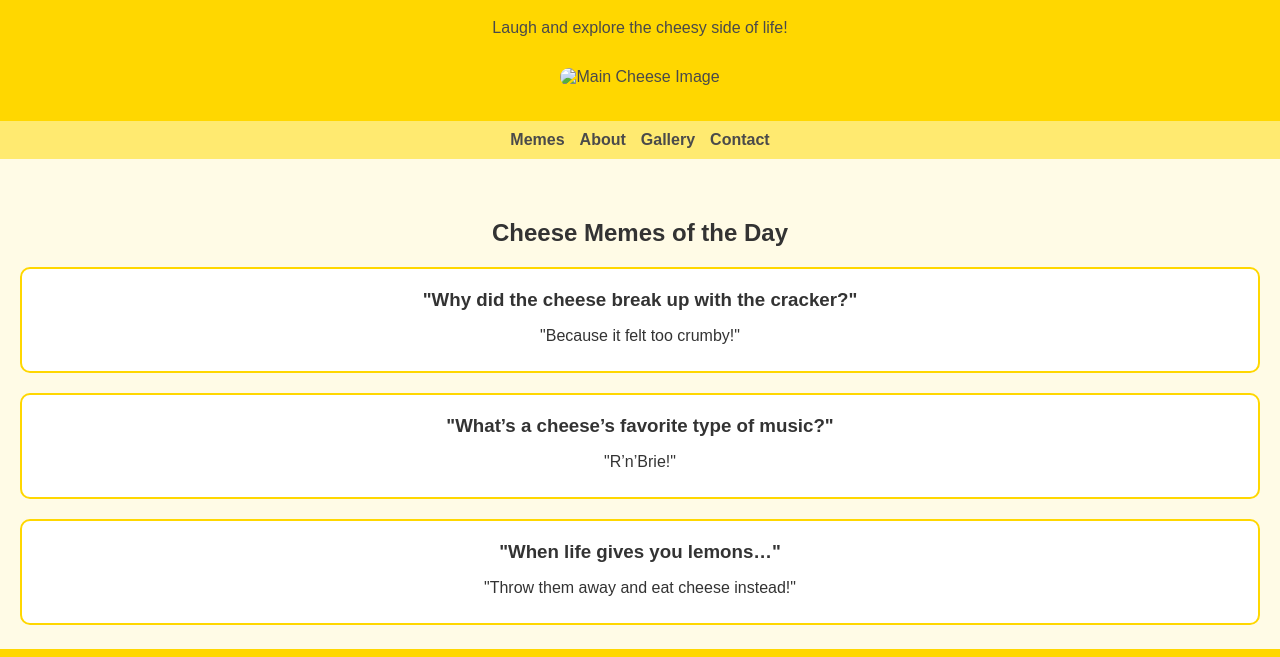
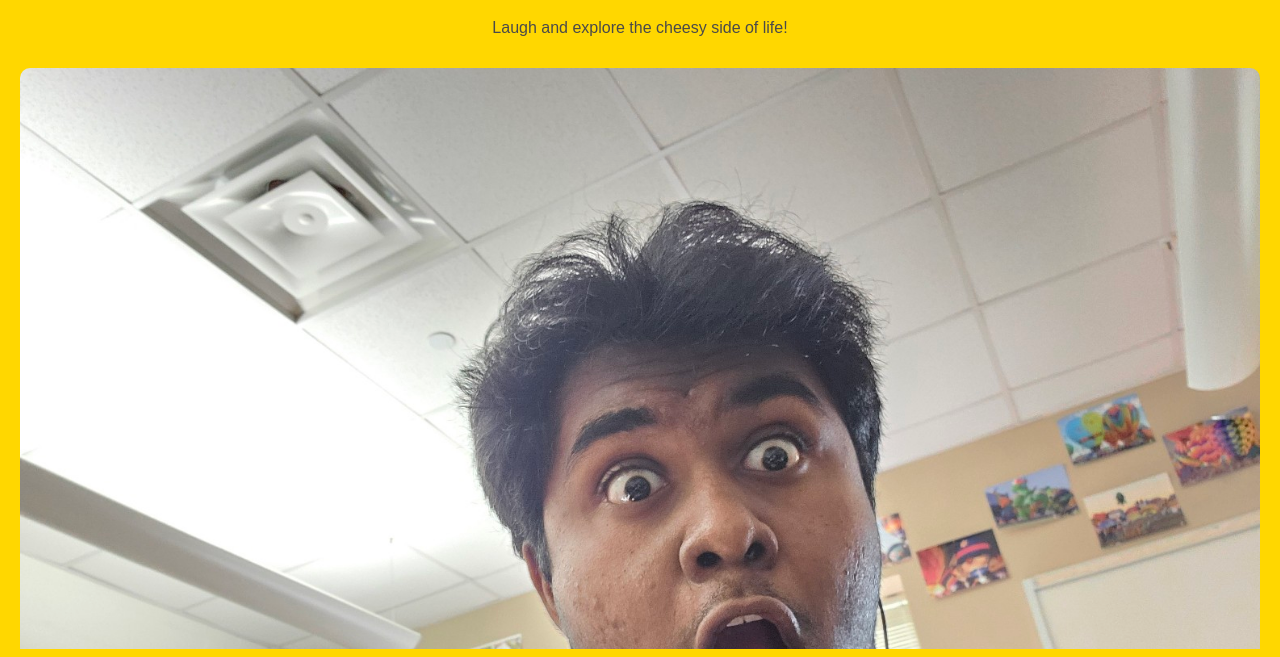
Before and after one commit to tharunxz/tharunish-cheese, a plain HTML site: page index.html in a window 1280 px wide. Shown: the part 81-738 px from the top of the page. Drawn offline with Linux system fonts and the light colour scheme; the site is published under a folder, as on GitHub Pages, so addresses that start at the root find nothing; grey boxes are pictures that could not be loaded.

Commit message:
Update index.html

```diff
--- a/index.html
+++ b/index.html
@@ -79,7 +79,7 @@
     <header>
         <h1>Welcome to Tharunish Cheese</h1>
         <p>Laugh and explore the cheesy side of life!</p>
-        <img src="/uploaded_image.jpg" alt="Main Cheese Image">
+        <img src="uploaded_image.jpg" alt="Main Cheese Image">
     </header>
     <nav>
         <a href="#memes">Memes</a>
```
